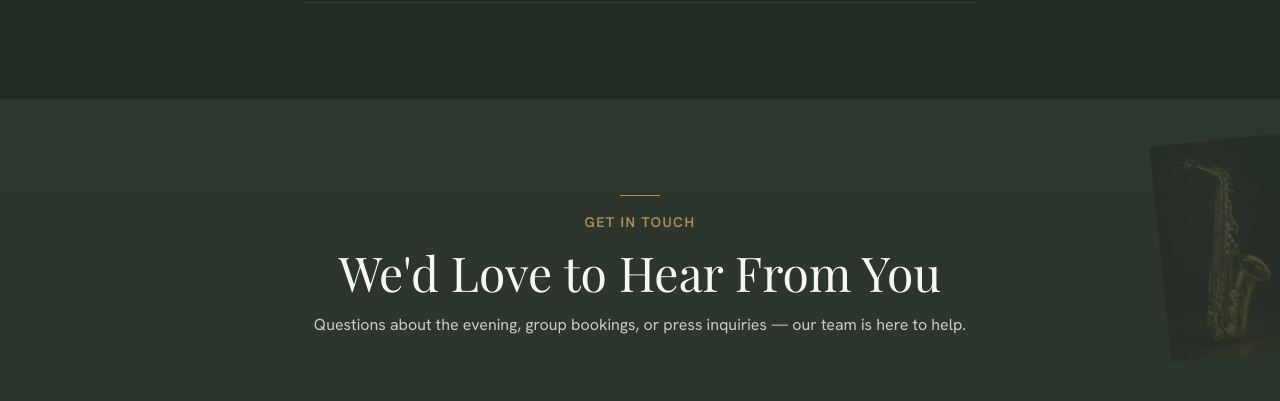
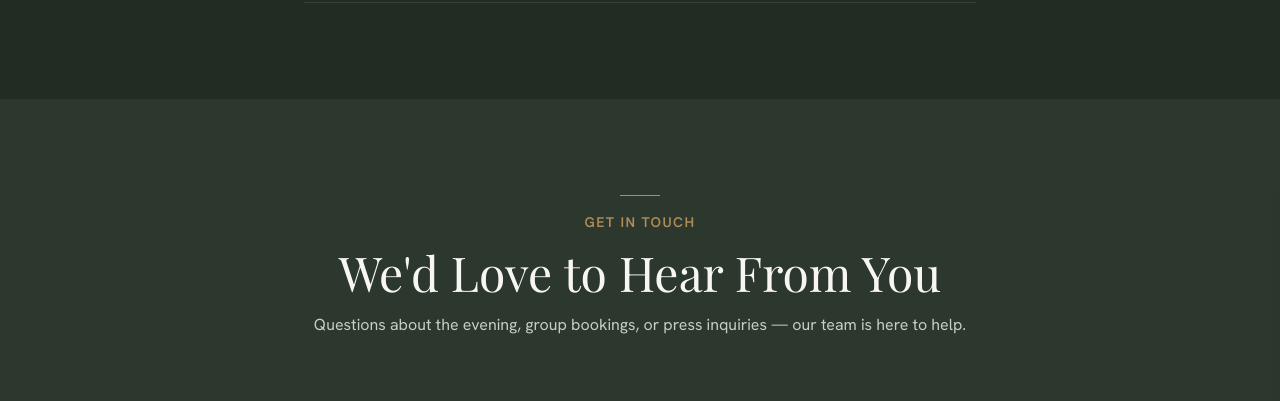
Before and after one commit to samulolo/beyond-norms, a Next.js app: page / in a window 1280 px wide. Shown: the part 6160-6561 px from the top of the page. Built offline with nearby package versions, Linux system fonts and the light colour scheme; no server answers; a web font is replaced by a local one.

Commit message:
saxophone image removed

```diff
--- a/components/sections/contact.tsx
+++ b/components/sections/contact.tsx
@@ -1,4 +1,4 @@
-import Image from "next/image";
+
 import type { ComponentType } from "react";
 
 import { Button } from "@/components/ui/button";
@@ -12,7 +12,7 @@ import {
   instagramUrl,
   organizerName,
 } from "@/utils/constant/const";
-import saxophone from "@/public/images/saxophone.png";
+
 
 function PinIcon() {
   return (
@@ -125,16 +125,6 @@ export function Contact() {
       id="contact"
       className="relative overflow-hidden bg-primary/5 px-8 py-24 lg:px-16"
     >
-      <div
-        className="pointer-events-none absolute -right-6 top-10 hidden w-36 opacity-15 lg:block animate-float"
-        aria-hidden
-      >
-        <Image
-          src={saxophone}
-          alt=""
-          className="h-auto w-full object-contain"
-        />
-      </div>
 
       <Reveal className="relative mx-auto flex max-w-2xl flex-col items-center gap-4 text-center">
         <span className="h-px w-10 bg-secondary" />
```
